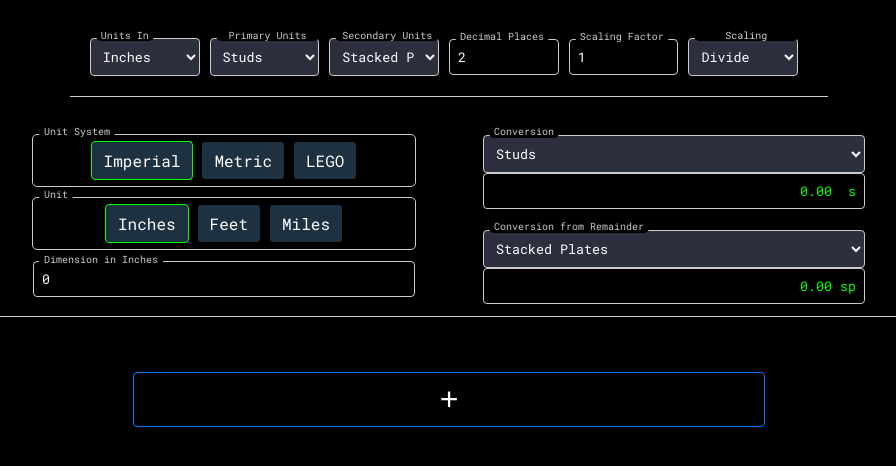
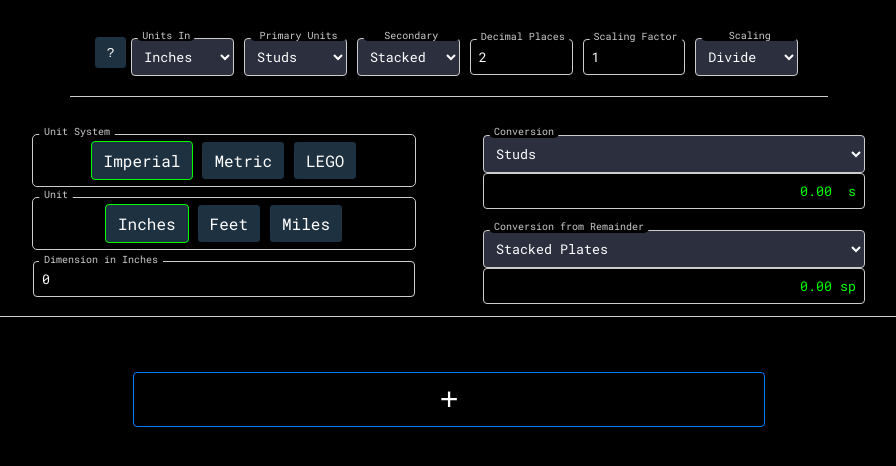
Before and after one commit to Brick-Tools/BrickUnitConverter, a plain HTML site: page index.html in a window 1280 px wide. Shown: the whole page, without its empty margins (191-1087 px from the left). Drawn offline with Linux system fonts and the light colour scheme.

Commit message:
Update index.html
Added button to info page

```diff
--- a/index.html
+++ b/index.html
@@ -7,6 +7,7 @@
   <link href="style.css" rel="stylesheet" type="text/css" />
   <link rel="stylesheet" href="https://fonts.googleapis.com/css2?family=Roboto+Mono&display=swap">
   <link rel="icon" type="image/png" href="brickunitconverterFavicon1.png">
+  <link rel="stylesheet" href="info.html">
 </head>
   <body>
     <!-- Display a message if JavaScript is disabled -->
@@ -14,6 +15,9 @@
         <p class="js-disabled-message">JavaScript is disabled in your browser. It is required for this tool to work.</p>
     </noscript>
     <div class="header">
+      <a href="info.html">
+        <button>?</button>
+      </a>
       <!-- default settinds -->
       <div class="input-field">
         <select name="defaultUnitsIn" id="defaultUnitsIn">
```
